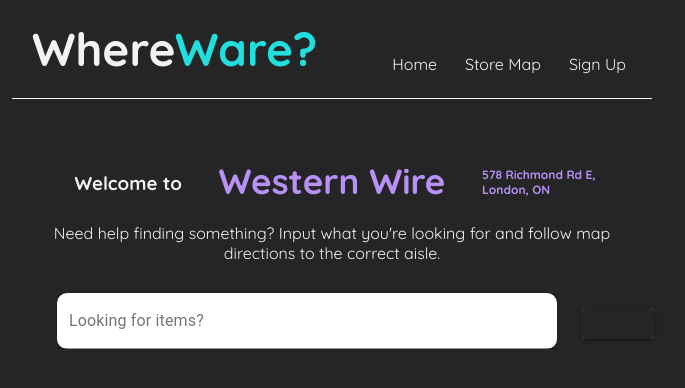
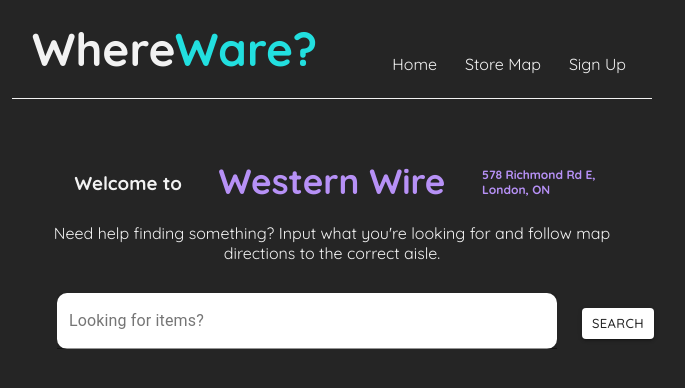
Before and after one commit to zhenrup/HackThe6ix, a React (Create React App) app in the folder hackthe6/frontend/: page / in a window 1280 px wide. Shown: the top 388 px of the page, without its empty margins (308-993 px from the left). Built offline with nearby package versions, Linux system fonts and the light colour scheme.

Commit message:
made search button white

```diff
--- a/hackthe6/frontend/src/index.css
+++ b/hackthe6/frontend/src/index.css
@@ -51,6 +51,14 @@
   background-color: white;
 }
 
+.MuiButton-label, .MuiButtonBase-root{
+  color: #252525;
+  background-color: white;
+}
+.MuiTouchRipple-root{
+  background-color: rgba(0, 0, 0, 0);
+}
+
 h2{
   color: #B791F6;
   font-size: 35px;
@@ -82,7 +90,7 @@ div.frontPage{
 
 
 
-/* #searchButton, #searchButton-label {
+#searchButton, #searchButton-label {
   color: #B791F6;
   background-color: white;
-} */
+}
--- a/hackthe6/frontend/src/pages/Home.js
+++ b/hackthe6/frontend/src/pages/Home.js
@@ -134,9 +134,9 @@ const Home = () => {
                 id="searchButton"
                 variant="contained"
                 size="small"
-                style={{
-                  backgroundColor: '#B791F6',
-                }}
+                // style={{
+                //   backgroundColor: '#B791F6',
+                // }}
                 // endIcon={<SendIcon />}
 
                 onClick={sendValue}
```
